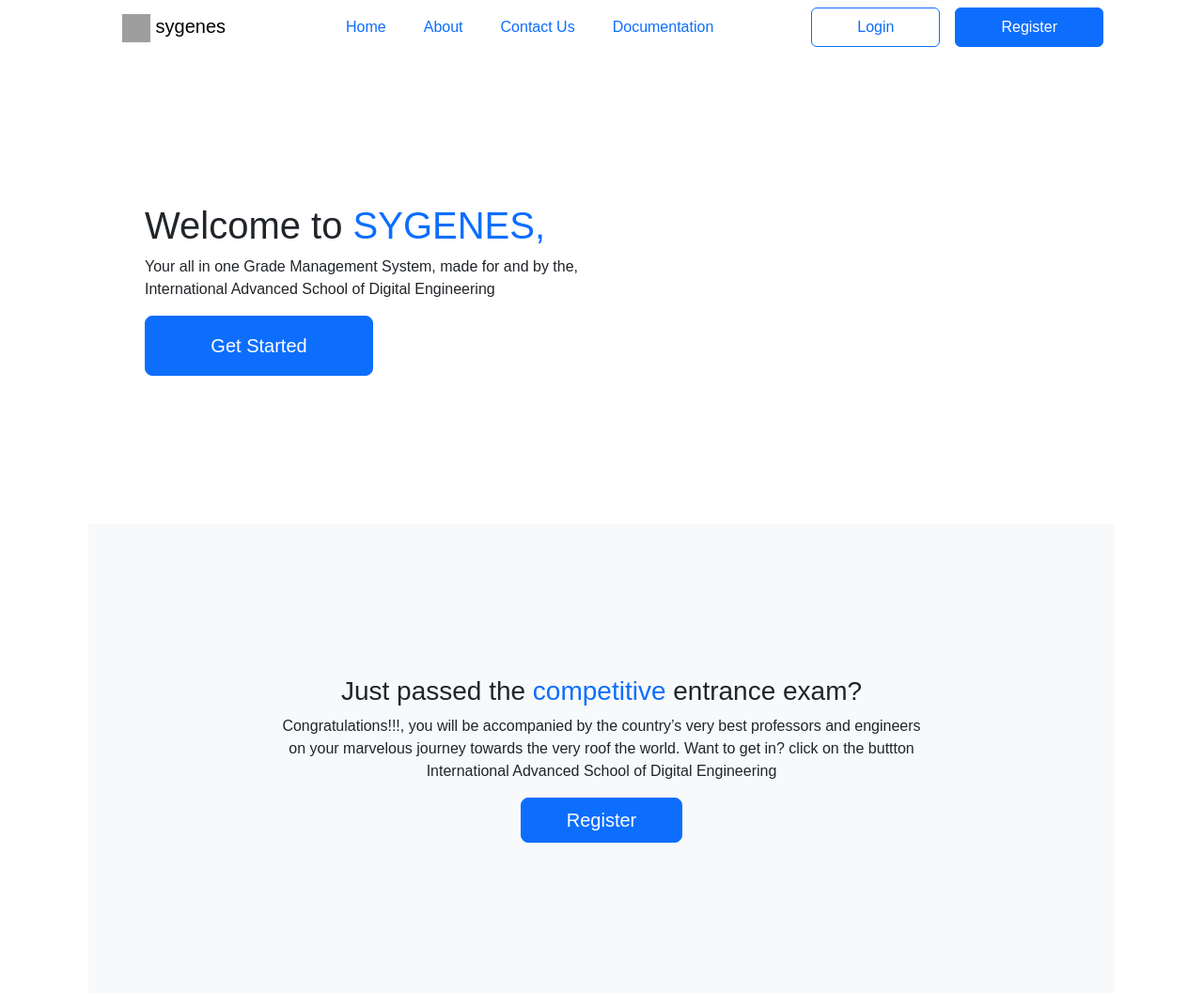
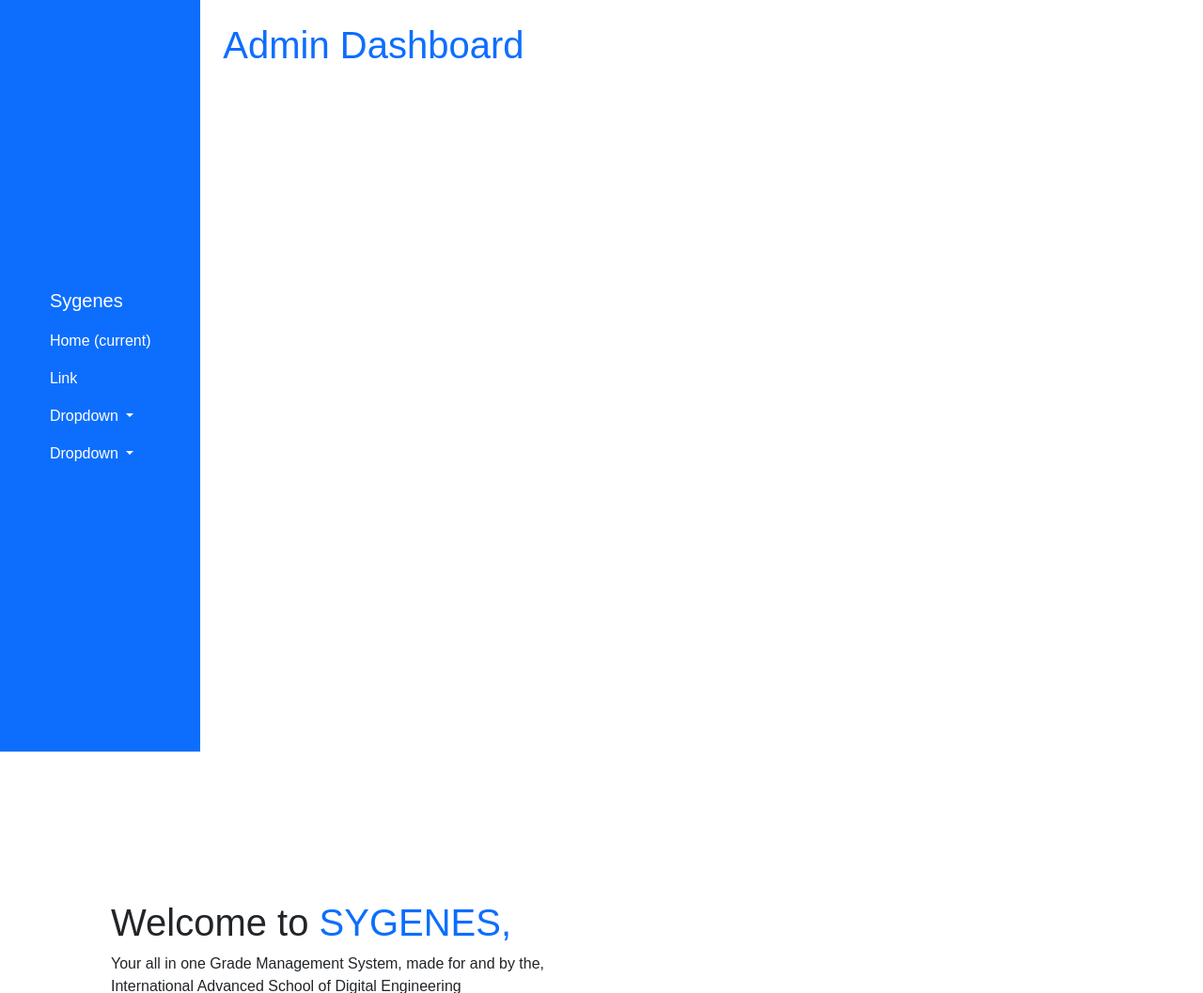
Before and after one commit to davyemane/SYGENES1.1, a Symfony app: template templates/responsable_dashboard/index.html.twig in a window 1280 px wide. Shown: the top 1057 px of the page at 94% size. Run offline with Twig, Linux system fonts and the light colour scheme; the template is opened without the code that fills it, so the values that code supplies are empty; some libraries are stand-ins or nearby versions; grey boxes are pictures that could not be loaded.

Commit message:
few adjustments in the controllers

```diff
--- /dev/null
+++ b/templates/base_AdminDashboard.html.twig
@@ -0,0 +1,88 @@
+<!doctype html>
+<html lang="en">
+<head>
+    <meta charset="UTF-8">
+    <meta name="viewport"
+          content="width=device-width, user-scalable=no, initial-scale=1.0, maximum-scale=1.0, minimum-scale=1.0">
+    <meta http-equiv="X-UA-Compatible" content="ie=edge">
+    <link rel="stylesheet" href="css/homePage.css">
+    <link rel="stylesheet" href="https://cdn.jsdelivr.net/npm/bootstrap@5.3.3/dist/css/bootstrap.min.css">
+    <link rel="stylesheet" href="https://cdn.jsdelivr.net/npm/bootstrap@5.3.3/dist/js/bootstrap.bundle.min.js">
+
+    <style>
+        html,body{
+            font-family: "Monserrat", "Lexend", Arial;
+            height: 100%;
+            display:flex;
+            flex-direction: column;
+            min-height: 100vh;
+        }
+    </style>
+    <title>
+        {% block title %}
+        {% endblock %}
+    </title>
+</head>
+<body>
+<div class="d-flex flex-row">
+<nav class="navbar flex-column navbar-light bg-primary justify-content-center" style=" height:100vh; width:20%">
+
+  <div class="container justify-content-center" id="navbarSupportedContent">
+    <ul class="navbar-nav mr-auto text-white ">
+      <li class="nav-link">
+        <a class="navbar-brand text-white" href="#">Sygenes</a>
+      </li>
+      <li class="nav-item active">
+        <a class="nav-link text-white" href="#">Home <span class="sr-only">(current)</span></a>
+      </li>
+      <li class="nav-item">
+        <a class="nav-link text-white" href="#">Link</a>
+      </li>
+      <li class="nav-item dropdown">
+        <a class="nav-link dropdown-toggle text-white" href="#" id="navbarDropdown" role="button" data-toggle="dropdown" aria-haspopup="true" aria-expanded="false">
+          Dropdown
+        </a>
+        <div class="dropdown-menu" aria-labelledby="navbarDropdown">
+          <a class="dropdown-item" href="#">Action</a>
+          <a class="dropdown-item" href="#">Another action</a>
+          <div class="dropdown-divider"></div>
+          <a class="dropdown-item" href="#">Something else here</a>
+        </div>
+      </li>
+
+      <li class="nav-item dropdown">
+        <a class="nav-link dropdown-toggle text-white" href="#" id="navbarDropdown" role="button" data-toggle="dropdown" aria-haspopup="true" aria-expanded="false">
+          Dropdown
+        </a>
+        <div class="dropdown-menu" aria-labelledby="navbarDropdown">
+          <a class="dropdown-item" href="#">Action</a>
+          <a class="dropdown-item" href="#">Another action</a>
+          <div class="dropdown-divider"></div>
+          <a class="dropdown-item" href="#">Something else here</a>
+        </div>
+      </li>
+    </ul>
+  </div>
+</nav>
+<div class="w-100">
+  <h1 class="h1 text-left m-4 text-primary">Admin Dashboard</div>
+</div>
+
+</div>
+{% block body %}
+{% endblock %}
+
+</body>
+<div class="mt-auto" style=" display:flex; flex-direction:column">
+  <footer class="footer py-3 my-4 mt-auto">
+      <ul class="nav justify-content-center border-bottom pb-3 mb-3 mt-auto">
+        <li class="nav-item"> <a class="nav-link px-2 text-muted" href="{{ path('app_home_page') }}">Home</a> </li>
+        <li class="nav-item"> <a class="nav-link px-2 text-muted" href="{{ path('app_about_page') }}">About</a> </li>
+        <li class="nav-item"> <a class="nav-link px-2 text-muted" href="{{ path('app_contact_us_page') }}">Contact Us</a> </li>
+        <li class="nav-item"> <a class="nav-link px-2 text-muted" href="{{ path('app_documentation_page') }}">Documentation</a> </li>
+    </ul>
+    <p class="text-center text-muted"> © 2024 SYGENES, Inc.</p>
+  </footer>
+</div>
+
+</html>
--- a/templates/base_dashboard.html.twig
+++ b/templates/base_StudentDashboard.html.twig
@@ -25,14 +25,11 @@
 </head>
 <body>
 <div class="container">
-<nav class="navbar navbar-expand-lg ">
+<nav class="nav flex-column ">
   <a class="navbar-brand mx-5 " href="{{ path('app_home_page') }}" >
   <img src="/icons/uiecc_logo.png" width="30" height="30" alt="" class="mr-auto">
   sygenes
   </a>
-  <button class="navbar-toggler" type="button" data-toggle="collapse" data-target="#navbarSupportedContent" aria-controls="navbarSupportedContent" aria-expanded="false" aria-label="Toggle navigation">
-    <span class="navbar-toggler-icon"></span>
-  </button>
 
   <div class="collapse navbar-collapse" id="navbarSupportedContent">
     <ul class="navbar-nav mx-auto px-auto gap-4">
--- a/templates/responsable_dashboard/index.html.twig
+++ b/templates/responsable_dashboard/index.html.twig
@@ -1,4 +1,4 @@
-{% extends 'base.html.twig' %}
+{% extends 'base_AdminDashboard.html.twig' %}
 
 {% block title %}Home{% endblock %}
 
```
Also changed, not shown: migrations/Version20240525220137.php (added, +57 -0 lines), templates/responsable_dashboard/dashboardAdmin.html.twig (+5 -2 lines), templates/security/login.html.twig (+9 -10 lines).
